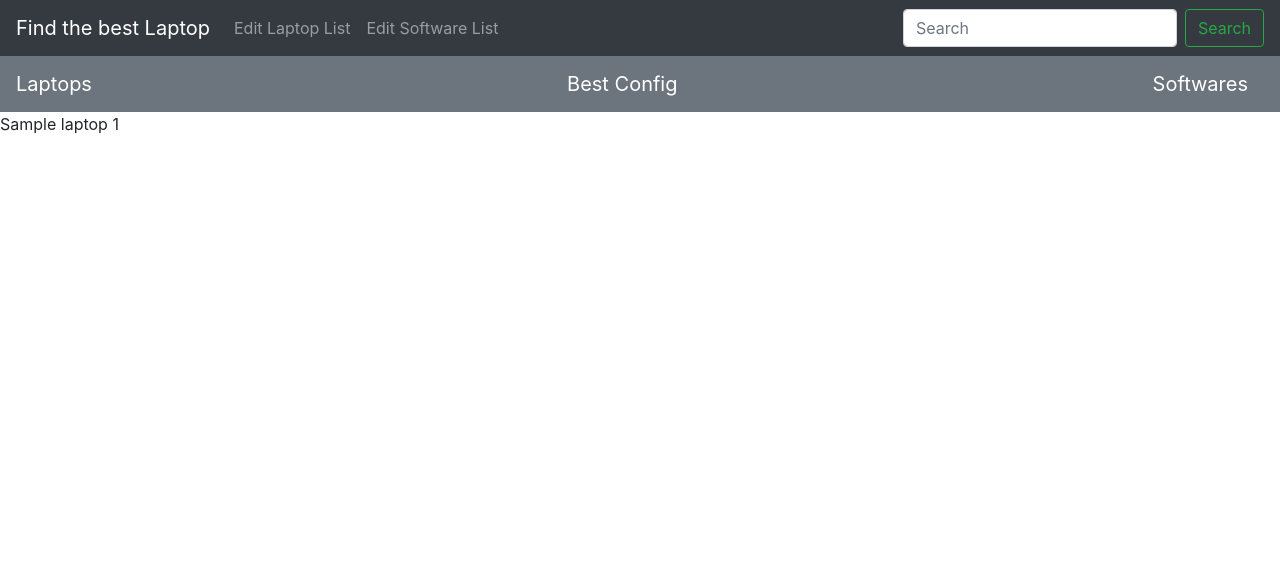
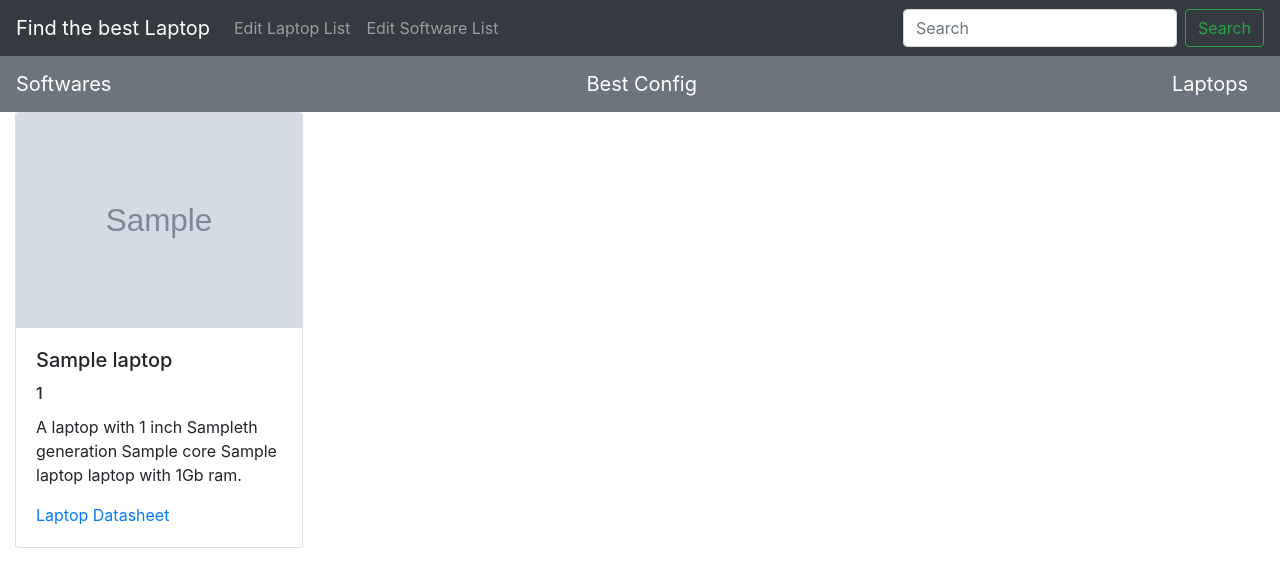
Before and after one commit to Code-Institute-Submissions/requestMachine, a Flask app: page / in a window 1280 px wide. Shown: the top 587 px of the page. Run offline with Flask 2, Linux system fonts and the light colour scheme; grey boxes marked "Sample" are stand-in pictures; a database or web service that is not in the repository returns one stand-in record (values such as "Sample title"); some libraries are stand-ins or nearby versions.

Commit message:
customize navbar to page and create laptop card

```diff
--- a/templates/editlaptops.html
+++ b/templates/editlaptops.html
@@ -1,8 +1,7 @@
 {% extends 'base.html' %}
 {% block content %}
 <nav class="navbar navbar-dark bg-danger">
-    <a class="navbar-brand" href="{{url_for('get_laptops')}}">Laptops</a>
-    <a class="navbar-brand" href="{{url_for('find_config')}}">Best Config</a>
-    <a class="navbar-brand" href="{{url_for('get_softwares')}}">Softwares</a>
+    <a class="navbar-brand" href="{{url_for('add_laptop')}}">Add New Config</a>
+    <a class="navbar-brand" href="{{url_for('get_laptops')}}">Back to Browse</a>
 </nav>
 {% endblock content %}
--- a/templates/editsoftwares.html
+++ b/templates/editsoftwares.html
@@ -1,8 +1,7 @@
 {% extends 'base.html' %}
 {% block content %}
 <nav class="navbar navbar-dark bg-danger">
-    <a class="navbar-brand" href="{{url_for('get_laptops')}}">Laptops</a>
-    <a class="navbar-brand" href="{{url_for('find_config')}}">Best Config</a>
-    <a class="navbar-brand" href="{{url_for('get_softwares')}}">Softwares</a>
+        <a class="navbar-brand" href="{{url_for('add_software')}}">Add New Software</a>
+        <a class="navbar-brand" href="{{url_for('get_softwares')}}">Back to Browse</a>
 </nav>
 {% endblock content %}
--- a/templates/laptops.html
+++ b/templates/laptops.html
@@ -1,13 +1,30 @@
 {% extends 'base.html' %}
 {% block content %}
 <nav class="navbar navbar-dark bg-secondary">
-    <a class="navbar-brand" href="{{url_for('get_laptops')}}">Laptops</a>
-    <a class="navbar-brand" href="{{url_for('find_config')}}">Best Config</a>
-    <a class="navbar-brand" href="{{url_for('get_softwares')}}">Softwares</a>
+  <a class="navbar-brand" href="{{url_for('get_softwares')}}">Softwares</a>
+  <a class="navbar-brand" href="{{url_for('find_config')}}">Best Config</a>
+  <a class="navbar-brand" href="{{url_for('get_laptops')}}">Laptops</a>
 </nav>
 
 {% for laptop in Laptops %}
-  {{laptop.model_name}}
-  {{laptop.model_number}}
+<div class="container-fluid">
+  <div class="row">
+    <div class="col-sm-12 col-md-6 col-lg-4">
+      <div class="card" style="width: 18rem;">
+        <img src="{{laptop.img_source}}" class="card-img-top" alt="Laptop image">
+        <div class="card-body">
+          <h5 class="card-title">{{laptop.model_name}}</h5>
+          <h6 class="card-title">{{laptop.model_number}}</h6>
+          <p class="card-text">A laptop with {{laptop.screen_size}} inch {{laptop.proc_gen}}th generation
+            {{laptop.proc_cores}} core {{laptop.proc_name}} laptop with {{laptop.ram_size}}Gb ram.</p>
+          <a data-toggle="collapse" href="#collapseExample">Laptop Datasheet</a>
+        </div>
+      </div>
+
+
+    </div>
+
+  </div>
+</div>
 {% endfor %}
 {% endblock content %}
```
